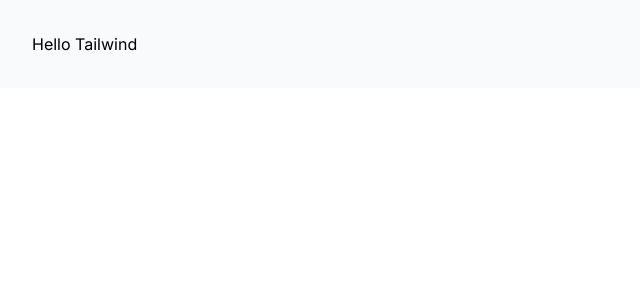
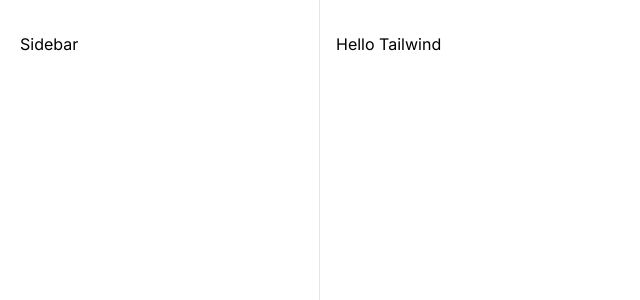
Before and after one commit to felipesanderp/tailwind-next-masterclass, a Next.js app: page / in a window 1280 px wide. Shown: the top 300 px of the page, without its empty margins (0-640 px from the left). Built offline with nearby package versions, Linux system fonts and the light colour scheme.

Commit message:
app layout

```diff
--- a/src/app/layout.tsx
+++ b/src/app/layout.tsx
@@ -16,7 +16,13 @@
 }) {
   return (
     <html lang="en">
-      <body className={inter.className}>{children}</body>
+      <body className={inter.className}>
+        <div className="grid-cols-app grid min-h-screen">
+          <aside className="border-r border-zinc-200 px-5 py-8">Sidebar</aside>
+
+          <main className="px-4 pb-12 pt-8">{children}</main>
+        </div>
+      </body>
     </html>
   )
 }
--- a/src/app/page.tsx
+++ b/src/app/page.tsx
@@ -1,3 +1,3 @@
 export default function Home() {
-  return <h1 className="bg-slate-50 p-8">Hello Tailwind</h1>
+  return <h1>Hello Tailwind</h1>
 }
--- a/tailwind.config.ts
+++ b/tailwind.config.ts
@@ -6,7 +6,13 @@
     './src/components/**/*.{js,ts,jsx,tsx,mdx}',
     './src/app/**/*.{js,ts,jsx,tsx,mdx}',
   ],
-  theme: {},
+  theme: {
+    extend: {
+      gridTemplateColumns: {
+        app: 'minmax(18rem, 20rem) 1fr',
+      },
+    },
+  },
   plugins: [],
 }
 export default config
```
